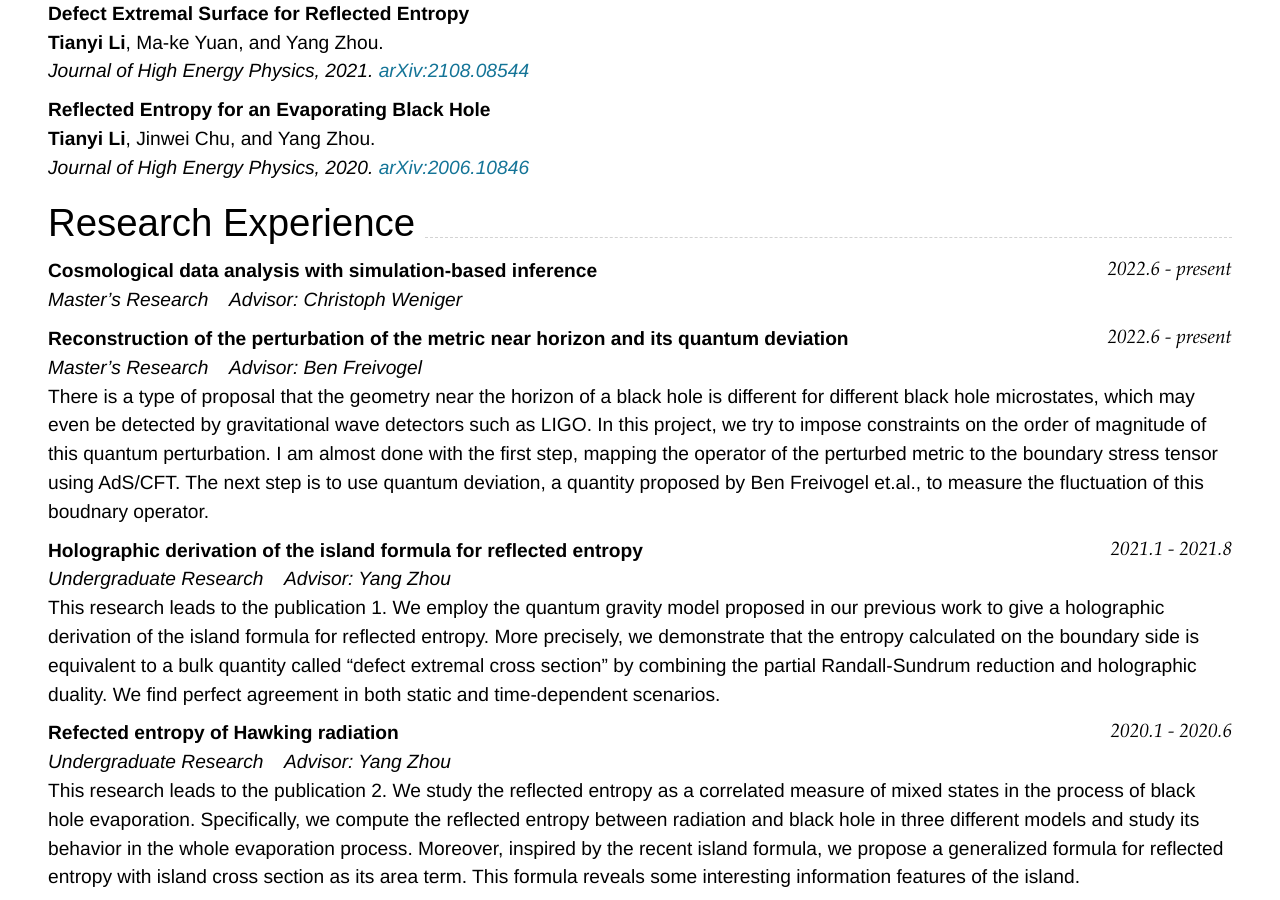
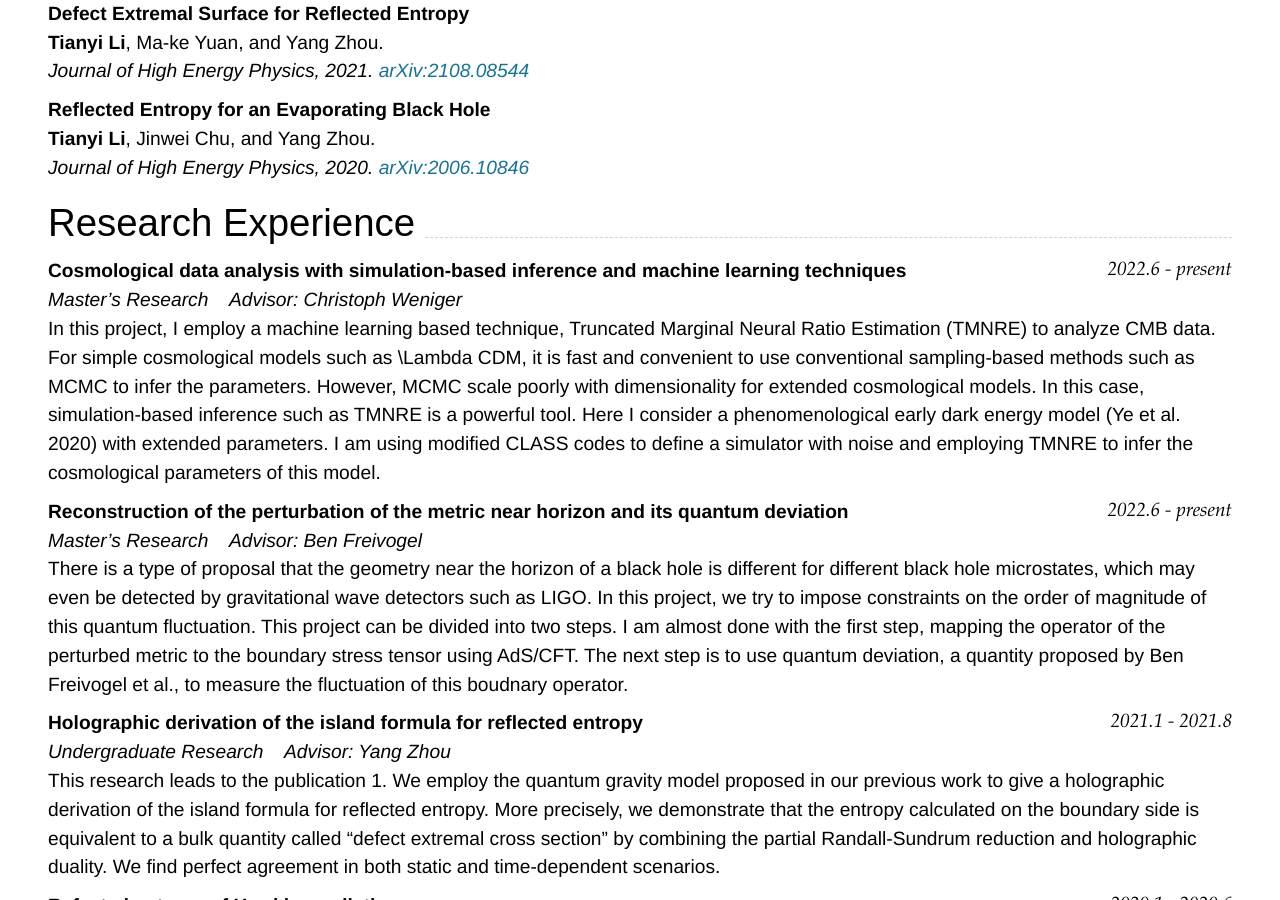
Before and after one commit to tianyi-phy/cv, a Jekyll site: the page built from index.md, in a window 1280 px wide and 900 px high, scrolled down 519 px. Built offline with Jekyll 4.4.1, drawn with Linux system fonts in a browser that asks for light colours; nearby versions of some CDN libraries.

Commit message:
Update index.md

```diff
--- a/index.md
+++ b/index.md
@@ -52,16 +52,16 @@ _Journal of High Energy Physics, 2020. [arXiv:2006.10846](https://arxiv.org/pdf/
 
 ## Research Experience
 
-### **Cosmological data analysis with simulation-based inference** `2022.6 - present`
+### **Cosmological data analysis with simulation-based inference and machine learning techniques** `2022.6 - present`
 
 _Master's Research  &nbsp;&nbsp;  Advisor: Christoph Weniger_<br>
-
+In this project, I employ a machine learning based technique, Truncated Marginal Neural Ratio Estimation (TMNRE) to analyze CMB data. For simple cosmological models such as \Lambda CDM, it is fast and convenient to use conventional sampling-based methods such as MCMC to infer the parameters. However, MCMC scale poorly with dimensionality for extended cosmological models. In this case, simulation-based inference such as TMNRE is a powerful tool. Here I consider a phenomenological early dark energy model (Ye et al. 2020) with extended parameters. I am using modified CLASS codes to define a simulator with noise and employing TMNRE to infer the cosmological parameters of this model.
 
 
 ### **Reconstruction of the perturbation of the metric near horizon and its quantum deviation** `2022.6 - present`
 
 _Master's Research  &nbsp;&nbsp;  Advisor: Ben Freivogel_<br>
-There is a type of proposal that the geometry near the horizon of a black hole is different for different black hole microstates, which may even be detected by gravitational wave detectors such as LIGO. In this project, we try to impose constraints on the order of magnitude of this quantum perturbation. I am almost done with the first step, mapping the operator of the perturbed metric to the boundary stress tensor using AdS/CFT. The next step is to use quantum deviation, a quantity proposed by Ben Freivogel et.al., to measure the fluctuation of this boudnary operator.
+There is a type of proposal that the geometry near the horizon of a black hole is different for different black hole microstates, which may even be detected by gravitational wave detectors such as LIGO. In this project, we try to impose constraints on the order of magnitude of this quantum fluctuation. This project can be divided into two steps. I am almost done with the first step, mapping the operator of the perturbed metric to the boundary stress tensor using AdS/CFT. The next step is to use quantum deviation, a quantity proposed by Ben Freivogel et al., to measure the fluctuation of this boudnary operator.
 
 
 ### **Holographic derivation of the island formula for reflected entropy** `2021.1 - 2021.8`
```
